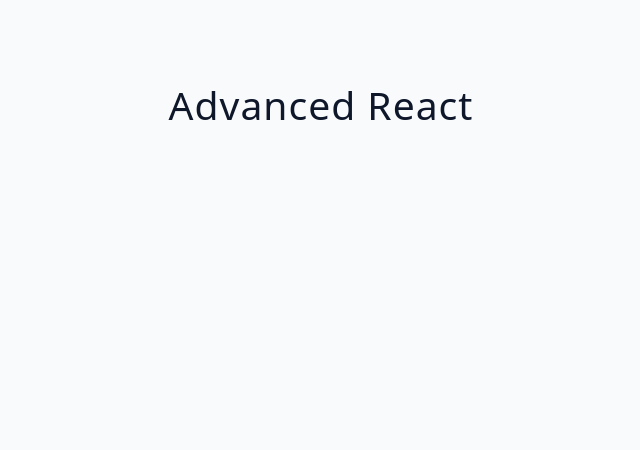
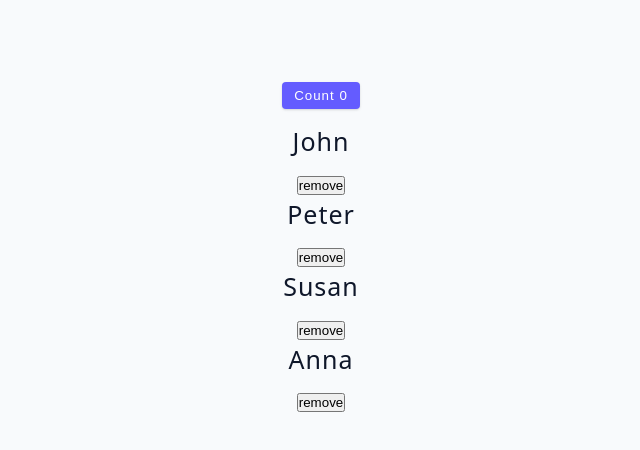
Before and after one commit to Sahithya-01/advanced-react, a React (Vite) app: page / in a window 1280 px wide. Shown: the top 450 px of the page, without its empty margins (319-959 px from the left). Built offline with nearby package versions, Linux system fonts and the light colour scheme.

Commit message:
memo,useCallback concepts completed

```diff
--- a/src/App.jsx
+++ b/src/App.jsx
@@ -1,9 +1,10 @@
+import Starter from './tutorial/11-performance/starter/03-hooks'
 function App() {
   return (
-    <div className='container'>
-      <h2>Advanced React</h2>
+    <div className="container">
+      <Starter />
     </div>
-  );
+  )
 }
 
-export default App;
+export default App
--- a/src/tutorial/11-performance/starter/03-hooks/List.jsx
+++ b/src/tutorial/11-performance/starter/03-hooks/List.jsx
@@ -1,12 +1,13 @@
-import Item from './Person';
+import { memo } from 'react'
+import Item from './Person'
 
-const List = ({ people }) => {
+const List = ({ people, removePerson }) => {
   return (
     <div>
       {people.map((person) => {
-        return <Item key={person.id} {...person} />;
+        return <Item key={person.id} {...person} removePerson={removePerson} />
       })}
     </div>
-  );
-};
-export default List;
+  )
+}
+export default memo(List)
--- a/src/tutorial/11-performance/starter/03-hooks/Person.jsx
+++ b/src/tutorial/11-performance/starter/03-hooks/Person.jsx
@@ -1,8 +1,9 @@
-const Person = ({ name }) => {
+const Person = ({ name, removePerson, id }) => {
   return (
     <div>
       <h4>{name}</h4>
+      <button onClick={() => removePerson(id)}>remove</button>
     </div>
-  );
-};
-export default Person;
+  )
+}
+export default Person
--- a/src/tutorial/11-performance/starter/03-hooks/index.jsx
+++ b/src/tutorial/11-performance/starter/03-hooks/index.jsx
@@ -1,21 +1,30 @@
-import { useState } from 'react';
-import { data } from '../../../../data';
-import List from './List';
+import { useState, useCallback } from 'react'
+import { data } from '../../../../data'
+import List from './List'
 const LowerState = () => {
-  const [people, setPeople] = useState(data);
-  const [count, setCount] = useState(0);
+  const [people, setPeople] = useState(data)
+  const [count, setCount] = useState(0)
+
+  const removePerson = useCallback(
+    (id) => {
+      console.log(people)
+      const newPeople = people.filter((person) => person.id !== id)
+      setPeople(newPeople)
+    },
+    [people]
+  )
 
   return (
     <section>
       <button
-        className='btn'
+        className="btn"
         onClick={() => setCount(count + 1)}
         style={{ marginBottom: '1rem' }}
       >
         count {count}
       </button>
-      <List people={people} />
+      <List people={people} removePerson={removePerson} />
     </section>
-  );
-};
-export default LowerState;
+  )
+}
+export default LowerState
```
Also changed, not shown: src/tutorial/02-useEffect/starter/04-fetch-data.jsx (+4 -18 lines), src/tutorial/11-performance/starter/01-lower-state/Counter.jsx (added, +16 -0 lines), src/tutorial/11-performance/starter/01-lower-state/Person.jsx (+8 -8 lines), src/tutorial/11-performance/starter/01-lower-state/index.jsx (+9 -15 lines), src/tutorial/11-performance/starter/02-lower-state-challenge/Form.jsx (added, +37 -0 lines), src/tutorial/11-performance/starter/02-lower-state-challenge/index.jsx (+14 -40 lines).
